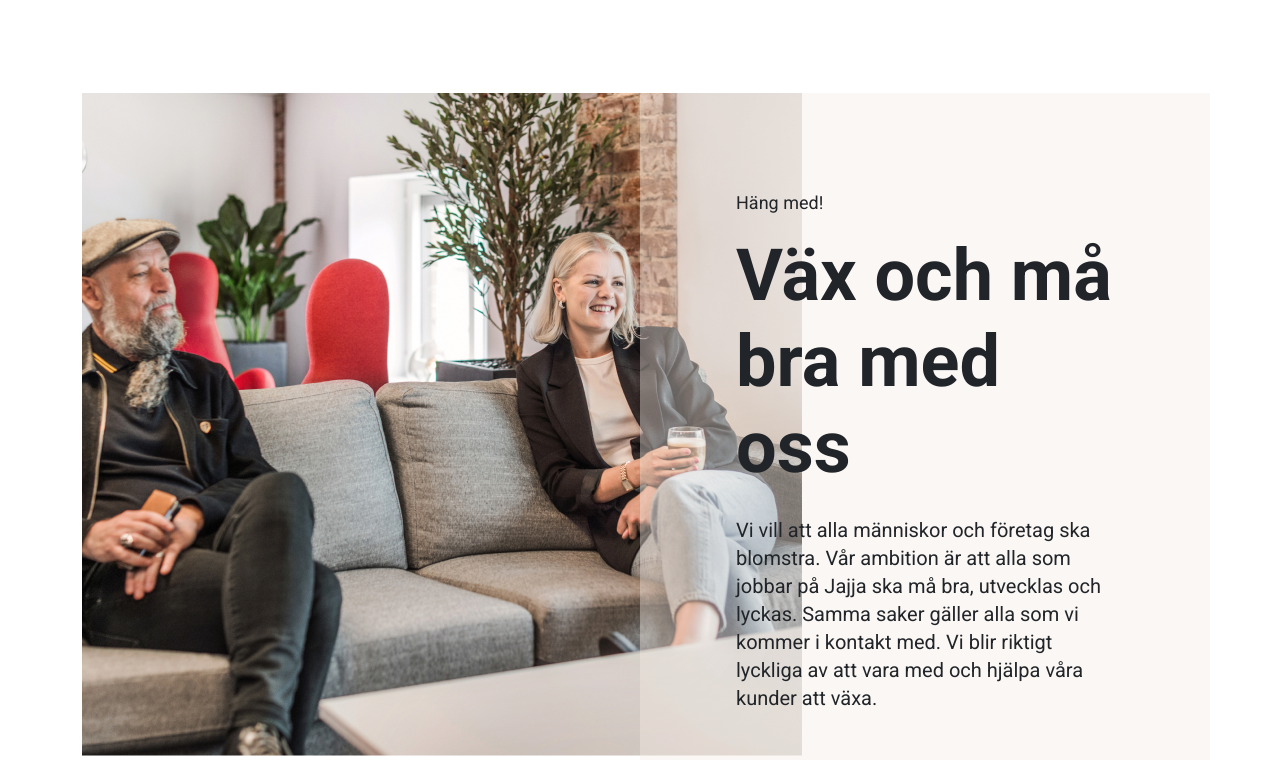
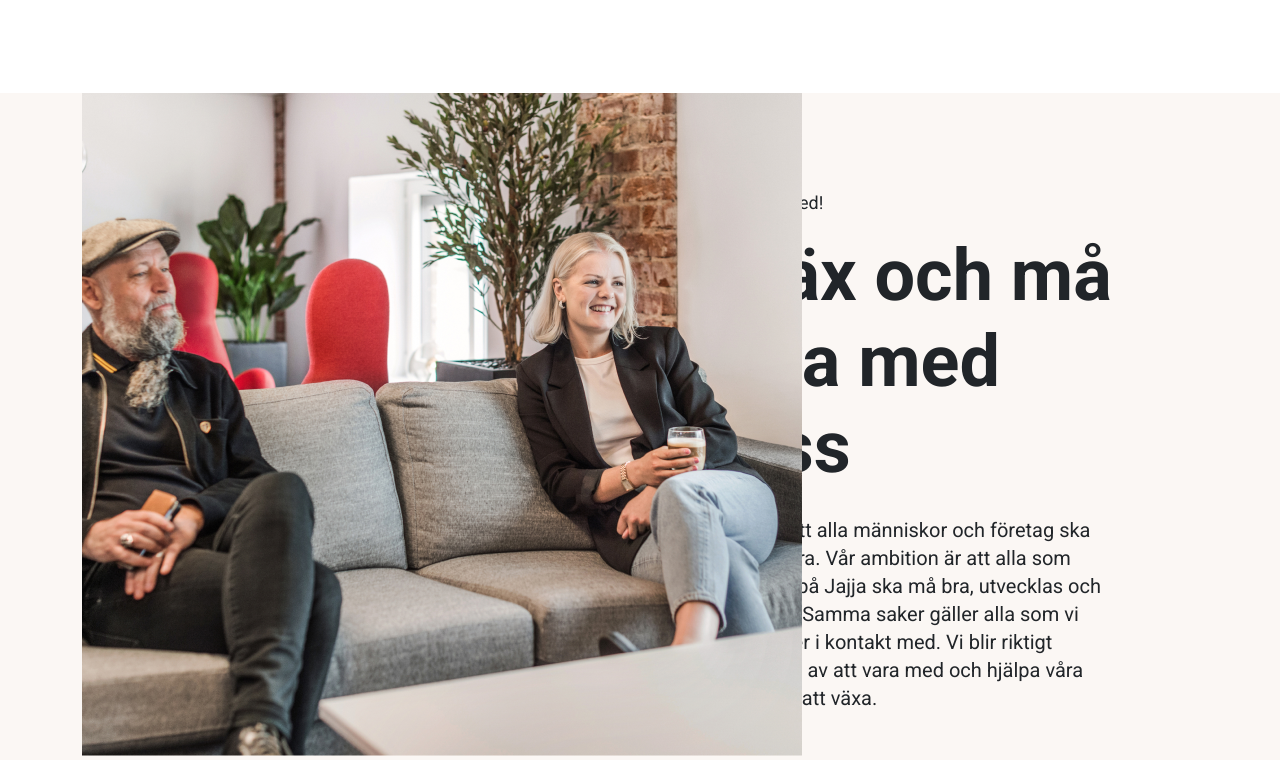
Before and after one commit to alexaaa02/symon, a plain HTML site: page index.html in a window 1280 px wide. Shown: the part 3240-4000 px from the top of the page. Drawn offline with nearby package versions, Linux system fonts and the light colour scheme.

Commit message:
Update index.html

```diff
--- a/index.html
+++ b/index.html
@@ -15,8 +15,7 @@
   font-family: "Roboto", sans-serif;
 }
 body, html{
-  overflow-x: hidden;
-  margin: 0;
+  overflow-x: auto;
 }
 .font16{
 font-size: 16px;
@@ -113,14 +112,17 @@ padding: 96px;
   padding: 96px;
 }
 .careers{
-  display: flex;
-  flex-direction: row;
-  align-items: flex-start;
-  padding: 0px;
+  background: rgba(244, 234, 228, 0.4);
+}
+.careers img{
+  padding-right: 96px;
+  position: relative;
+  left: 0px;
+  top: 0px;
+  z-index: 1;
 }
 .careers .content{
   padding: 96px;
-  background: rgba(244, 234, 228, 0.4);
   gap: 48px;
 }
 .articles{
@@ -320,10 +322,10 @@ footer .line{
       <li class="nav-item mx-4"><a href="#" class="nav-link btn rounded-pill text-dark px-4 grey font18">Kunder</a></li>
       </ul>
       <select name="alternative" class="d-block d-lg-none d-md-none bg-light form-select">
-      <option value="btn">Allt</option>
-      <option value="btn">Bolaget</option>
-      <option value="btn">Kunskap</option>
-      <option value="btn">Kunder</option>
+      <option value="">Allt</option>
+      <option value="">Bolaget</option>
+      <option value="">Kunskap</option>
+      <option value="">Kunder</option>
       </select>
       <div class="row mt-4 gy-3 row-cols-1 row-cols-lg-3">
        <div class="col">
```
